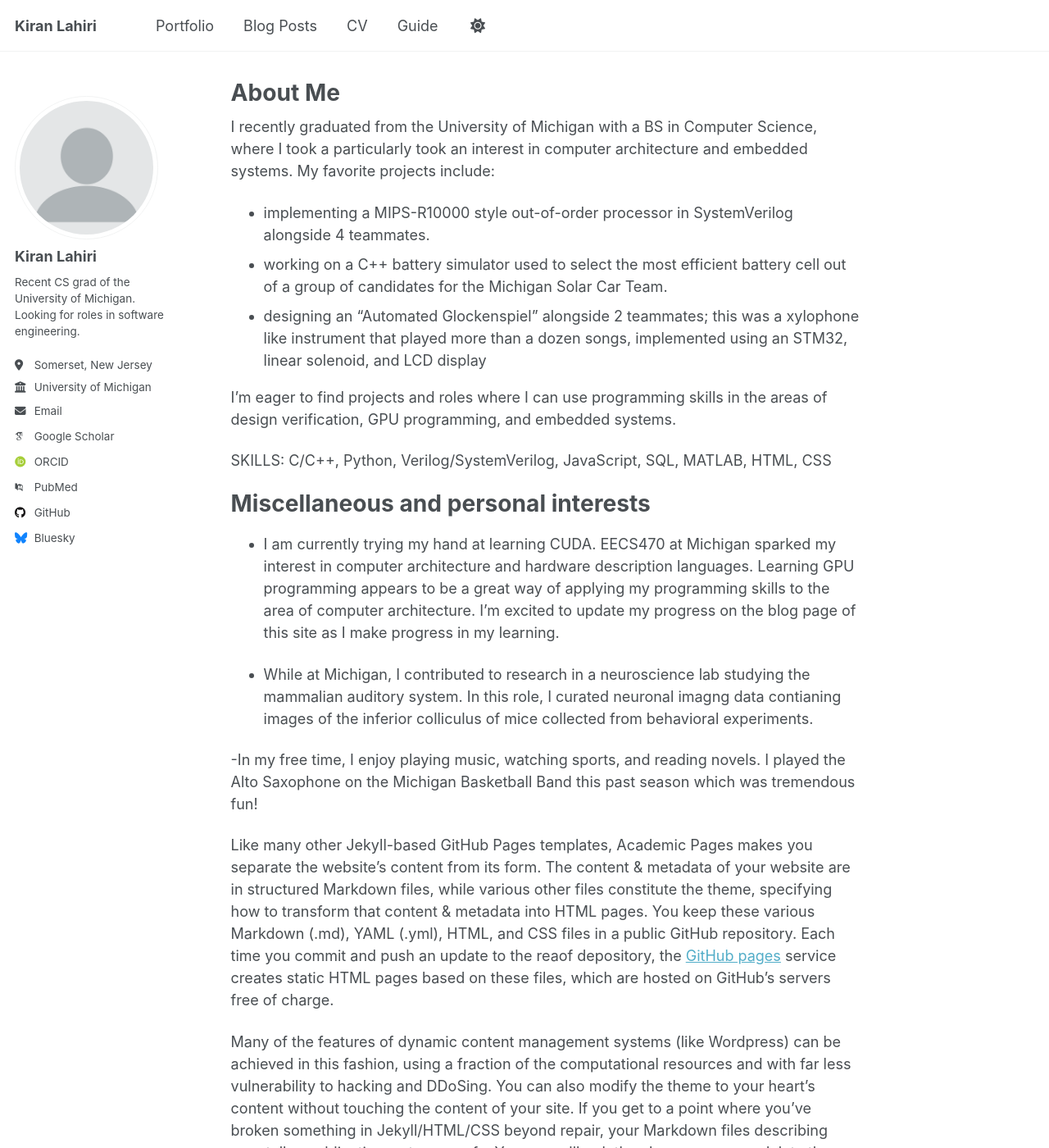
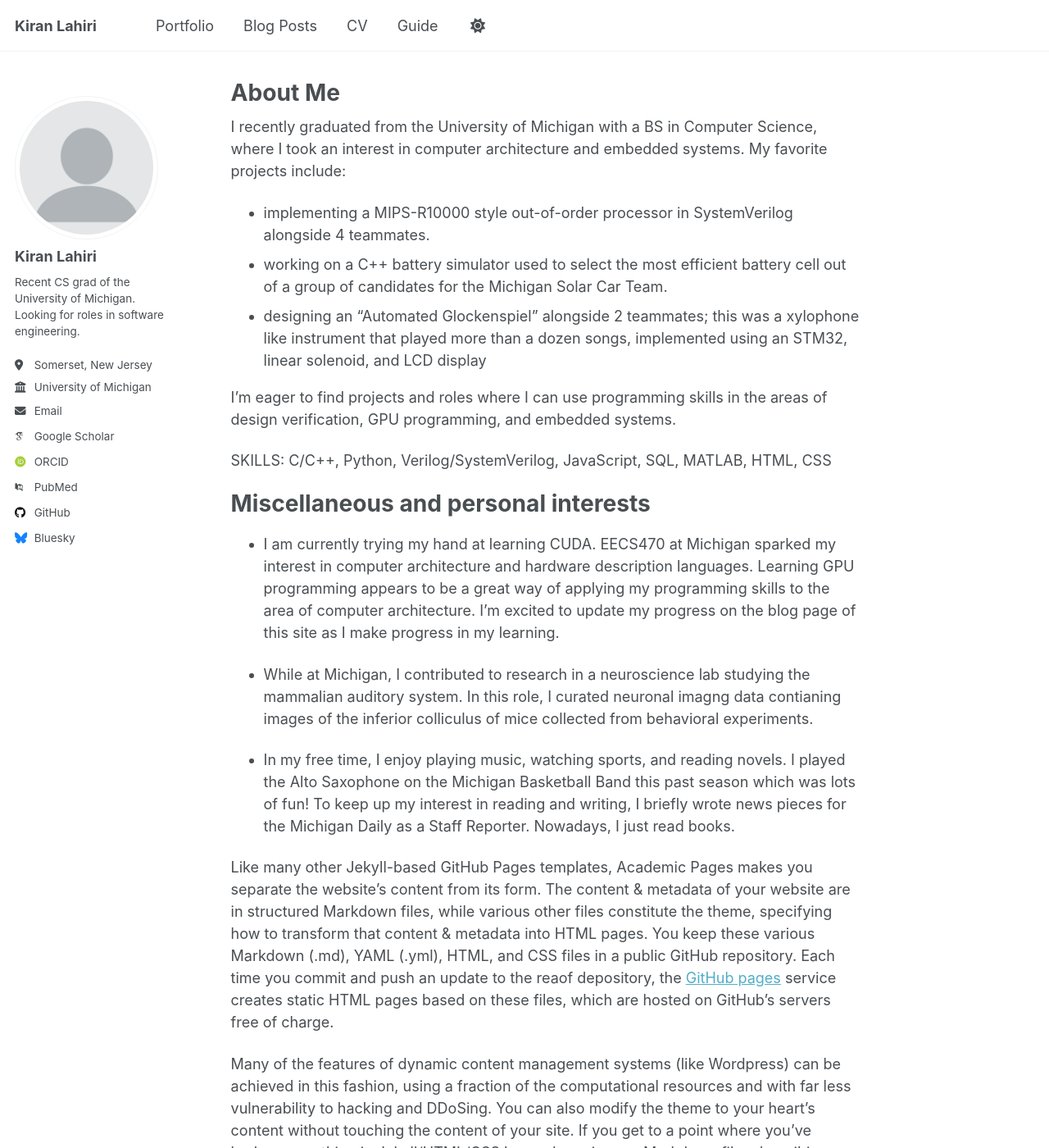
Before and after one commit to kiranlahiri/kiranlahiri.github.io, a Jekyll site: the page built from _pages/about.md, in a window 1280 px wide and 1400 px high. Shown: the whole window at 82% size. Built offline with Jekyll 4.4.1, drawn with Linux system fonts in a browser that asks for light colours; some web fonts are replaced; a script that is not in the unit is left out.

Commit message:
about updates

```diff
--- a/_pages/about.md
+++ b/_pages/about.md
@@ -7,7 +7,7 @@ redirect_from:
   - /about.html
 ---
 
-I recently graduated from the University of Michigan with a BS in Computer Science, where I took a particularly took an interest in computer architecture and embedded systems. My favorite projects include:
+I recently graduated from the University of Michigan with a BS in Computer Science, where I took an interest in computer architecture and embedded systems. My favorite projects include:
 - implementing a MIPS-R10000 style out-of-order processor in SystemVerilog alongside 4 teammates.
 - working on a C++ battery simulator used to select the most efficient battery cell out of a group of candidates for the Michigan Solar Car Team.
 - designing an "Automated Glockenspiel" alongside 2 teammates; this was a xylophone like instrument that played more than a dozen songs, implemented using an STM32, linear solenoid, and LCD display
@@ -24,7 +24,7 @@ Miscellaneous and personal interests
 
 - While at Michigan, I contributed to research in a neuroscience lab studying the mammalian auditory system. In this role, I curated  neuronal imagng data contianing images of the inferior colliculus of mice collected from behavioral experiments.
 
--In my free time, I enjoy playing music, watching sports, and reading novels. I played the Alto Saxophone on the Michigan Basketball Band this past season which was tremendous fun!
+- In my free time, I enjoy playing music, watching sports, and reading novels. I played the Alto Saxophone on the Michigan Basketball Band this past season which was lots of fun! To keep up my interest in reading and writing, I briefly wrote news pieces for the Michigan Daily as a Staff Reporter. Nowadays, I just read books.
 
 
 Like many other Jekyll-based GitHub Pages templates, Academic Pages makes you separate the website's content from its form. The content & metadata of your website are in structured Markdown files, while various other files constitute the theme, specifying how to transform that content & metadata into HTML pages. You keep these various Markdown (.md), YAML (.yml), HTML, and CSS files in a public GitHub repository. Each time you commit and push an update to the reaof depository, the [GitHub pages](https://pages.github.com/) service creates static HTML pages based on these files, which are hosted on GitHub's servers free of charge.
```
